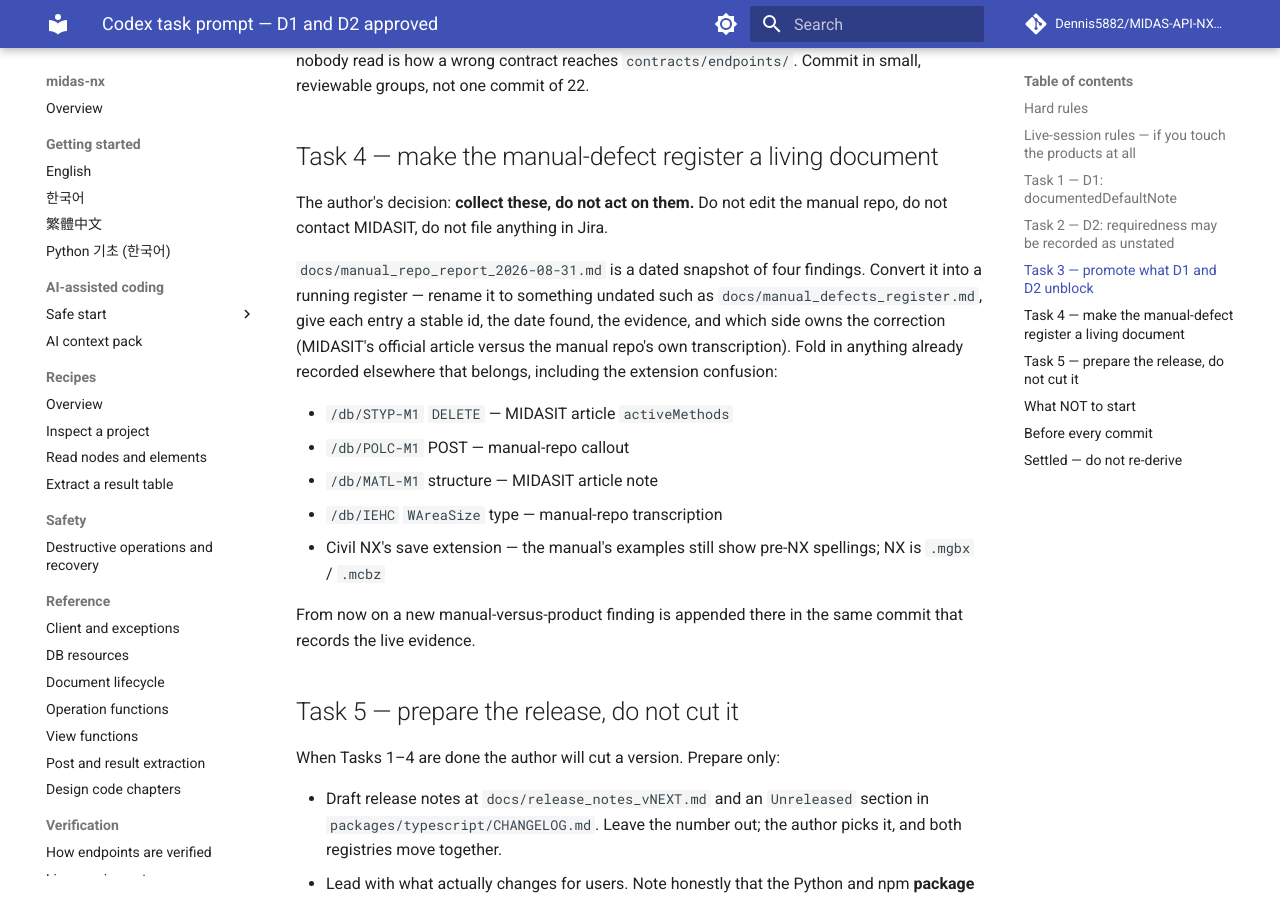
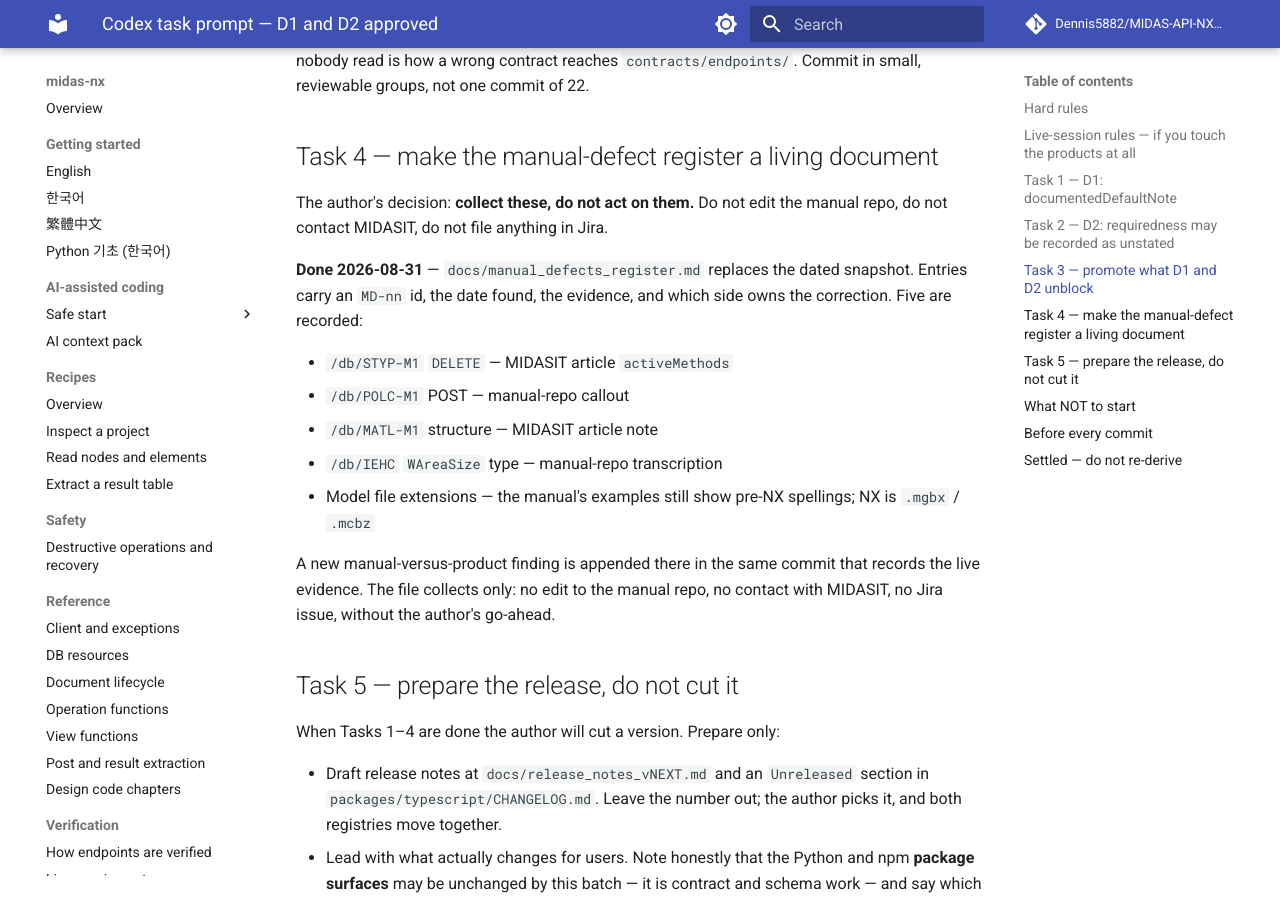
Before and after one commit to Dennis5882/MIDAS-API-NX-SDK, an MkDocs documentation site: the page built from docs/codex_handoff_prompt.md, in a window 1280 px wide and 900 px high, scrolled down 2775 px. Built offline with MkDocs 1.6.1 and Material for MkDocs 9.7.7, drawn with Linux system fonts in a browser that asks for light colours; comment, search, counter and statistics services are not loaded.

Commit message:
docs: turn the manual-defect snapshot into a running register
manual_repo_report_2026-08-31.md was a dated one-off, which is the wrong shape
for something that gains an entry every time live evidence contradicts the
documentation. Replaces it with docs/manual_defects_register.md: stable MD-nn
ids, the date found, the evidence, and - the part that decides what can be done
about each - which side owns the correction, since the manual repo can rewrite
its own transcription but only MIDASIT can fix its own article.

Five entries. MD-01 (STYP-M1 DELETE) and MD-03 (MATL-M1 structure) are
official-article errors; MD-02 (POLC-M1 POST), MD-04 (IEHC WAreaSize type) and
MD-05 (model file extensions) are the manual repo's own text.

MD-05 is new to the register and is the one this repository has already paid
for: four extensions in two pairs, and Civil's was recorded wrong twice - once
as .mcbx, once over-corrected to .mcb - partly because Civil tolerates .mcbx for
SAVEAS, so the wrong spelling survived a live run without complaint.

States at the top that the file collects rather than acts: no edit to the manual
repo, no contact with MIDASIT, no Jira issue, without the author's go-ahead.

Co-Authored-By: Claude Opus 5 <noreply@anthropic.com>

```diff
--- a/docs/codex_handoff_prompt.md
+++ b/docs/codex_handoff_prompt.md
@@ -117,22 +117,20 @@ A bulk promotion nobody read is how a wrong contract reaches
 The author's decision: **collect these, do not act on them.** Do not edit the
 manual repo, do not contact MIDASIT, do not file anything in Jira.
 
-`docs/manual_repo_report_2026-08-31.md` is a dated snapshot of four findings.
-Convert it into a running register — rename it to something undated such as
-`docs/manual_defects_register.md`, give each entry a stable id, the date found,
-the evidence, and which side owns the correction (MIDASIT's official article
-versus the manual repo's own transcription). Fold in anything already recorded
-elsewhere that belongs, including the extension confusion:
+**Done 2026-08-31** — `docs/manual_defects_register.md` replaces the dated
+snapshot. Entries carry an `MD-nn` id, the date found, the evidence, and which
+side owns the correction. Five are recorded:
 
 - `/db/STYP-M1` `DELETE` — MIDASIT article `activeMethods`
 - `/db/POLC-M1` POST — manual-repo callout
 - `/db/MATL-M1` structure — MIDASIT article note
 - `/db/IEHC` `WAreaSize` type — manual-repo transcription
-- Civil NX's save extension — the manual's examples still show pre-NX
-  spellings; NX is `.mgbx` / `.mcbz`
+- Model file extensions — the manual's examples still show pre-NX spellings;
+  NX is `.mgbx` / `.mcbz`
 
-From now on a new manual-versus-product finding is appended there in the same
-commit that records the live evidence.
+A new manual-versus-product finding is appended there in the same commit that
+records the live evidence. The file collects only: no edit to the manual repo,
+no contact with MIDASIT, no Jira issue, without the author's go-ahead.
 
 ## Task 5 — prepare the release, do not cut it
 
```
Also changed, not shown: docs/manual_defects_register.md (added, +110 -0 lines), docs/manual_repo_report_2026-08-31.md (deleted, +0 -59 lines).
